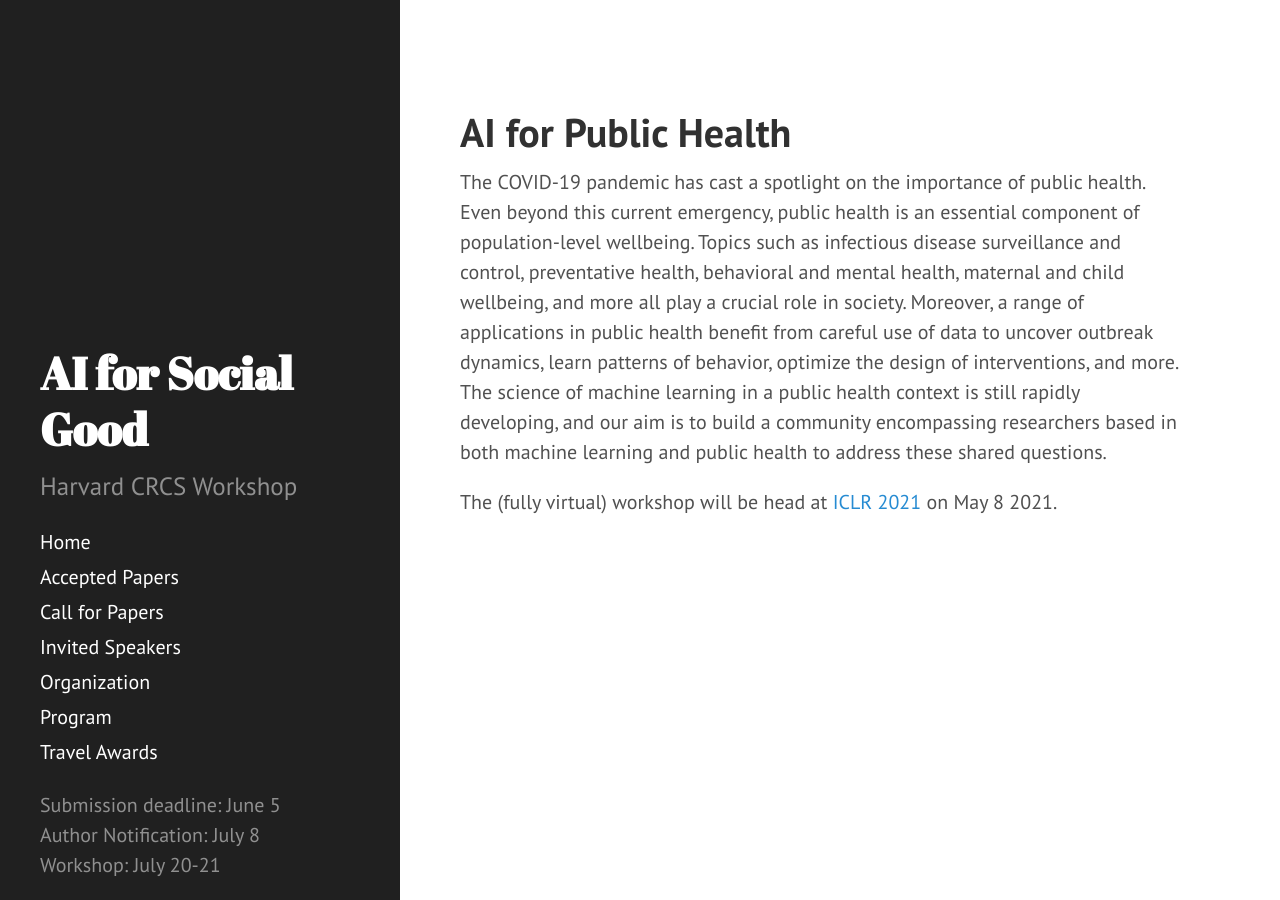
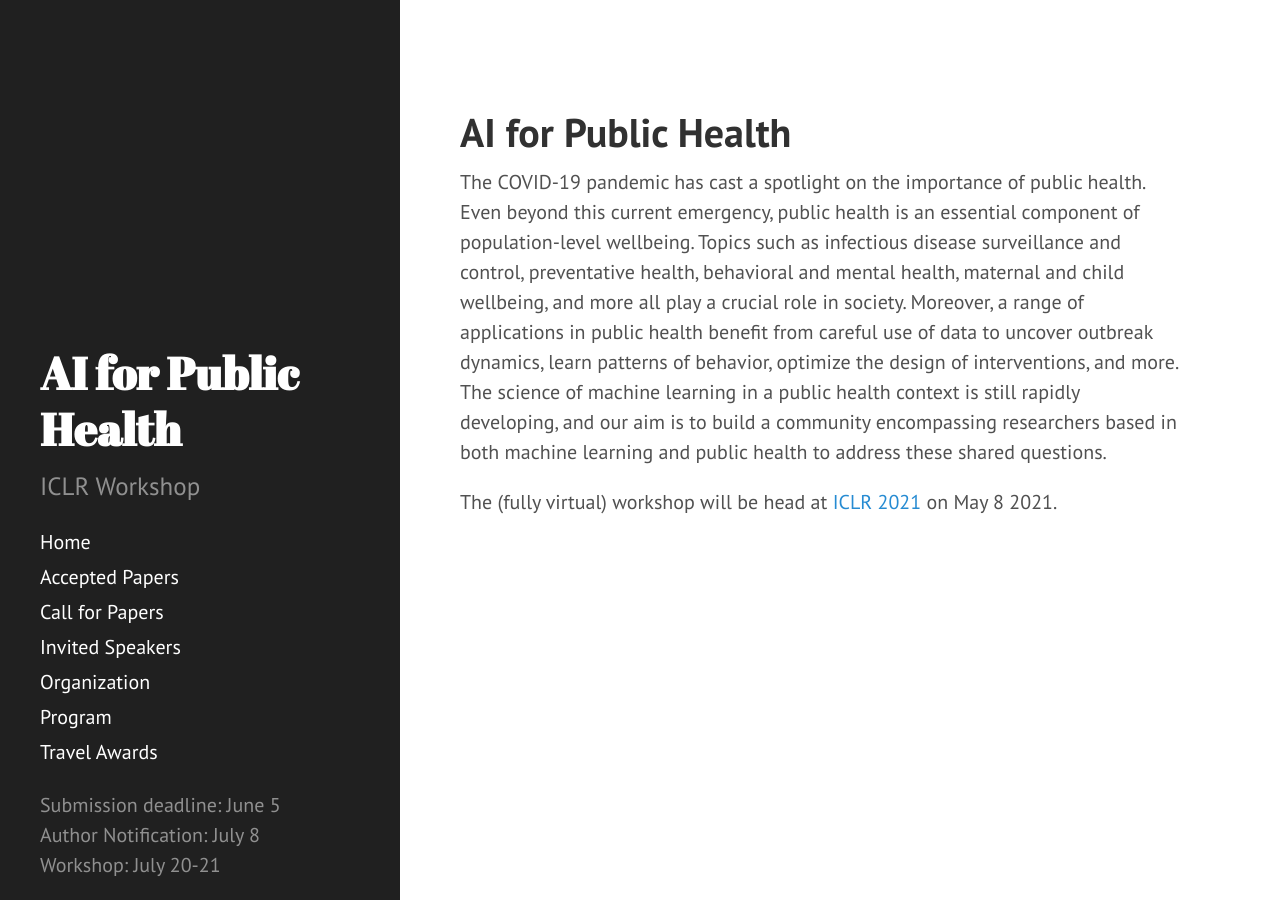
Before and after one commit to slremy/aiforpublichealth.github.io, a Jekyll site: the page built from index.md, in a window 1280 px wide. Built offline with Jekyll 4.4.1, drawn with Linux system fonts in a browser that asks for light colours; the list of posts is cut into pages by our own code.

Commit message:
Update _config.yml

```diff
--- a/_config.yml
+++ b/_config.yml
@@ -4,10 +4,10 @@ markdown : kramdown
 permalink:        pretty
 
 # Setup
-title:            'AI for&#10;Social Good'
-tagline:          'Harvard CRCS Workshop'
-description:      'Harvard CRCS Workshop'
-url:              "http://aiforgood2020.github.io"
+title:            'AI for&#10;Public Health'
+tagline:          'ICLR Workshop'
+description:      'ICLR Workshop'
+url:              "http://aiforpublichealth.github.io"
 baseurl:          "/"
 
 paginate:         5
```
